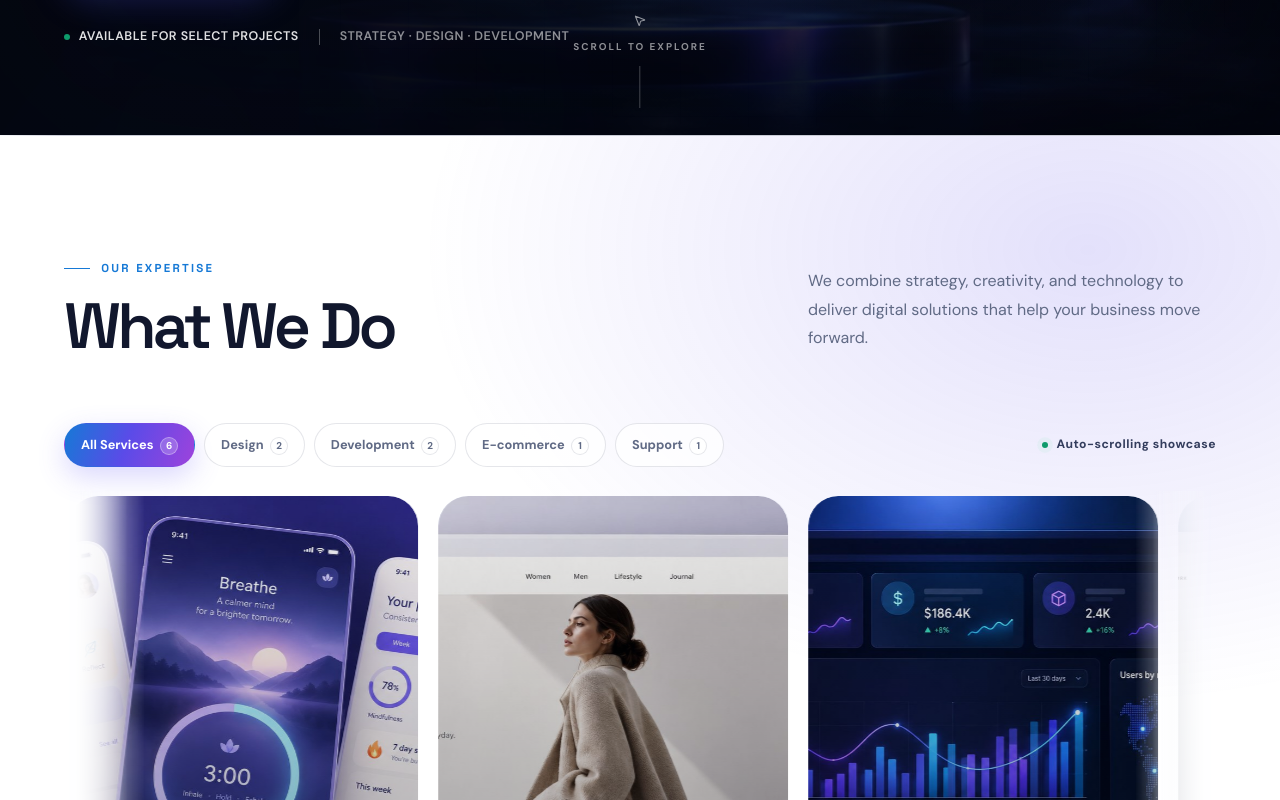
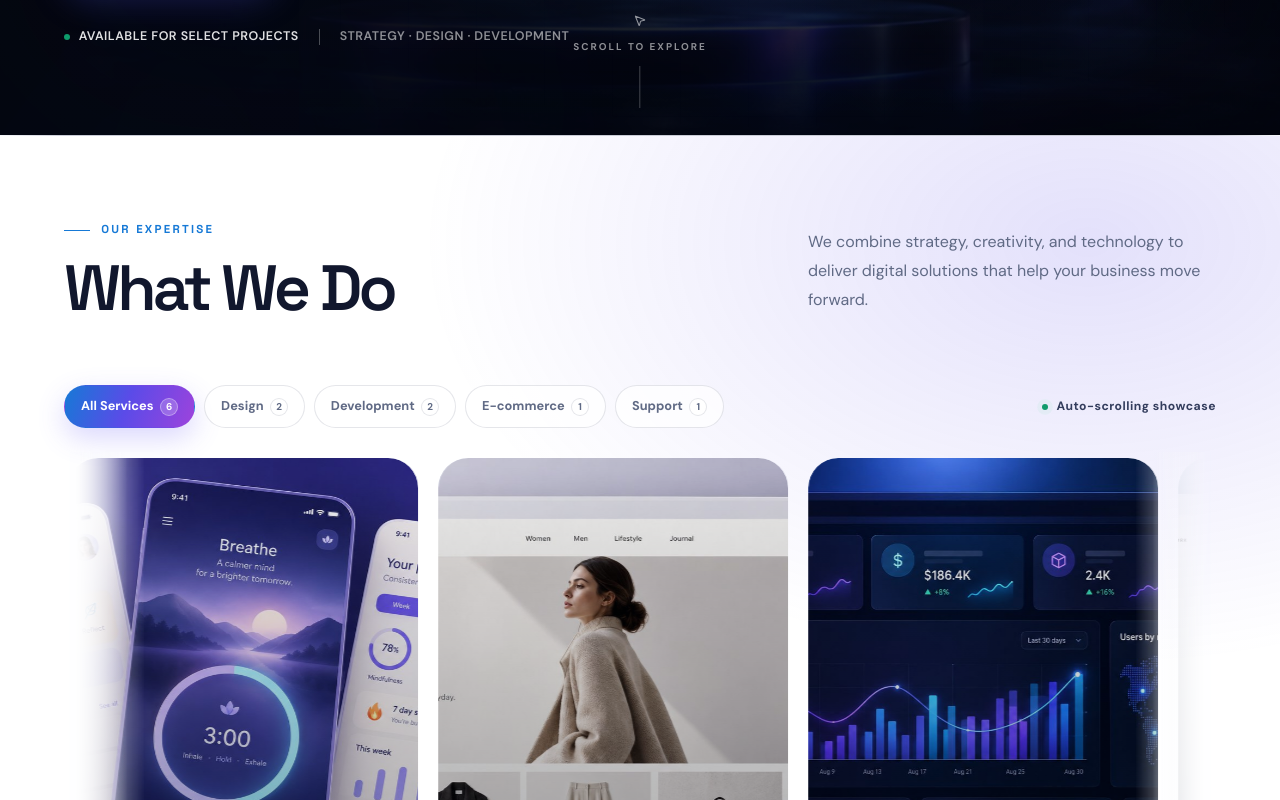
Before and after one commit to manojbarode/Aether-Studio-, a React (Vite) app: page / in a window 1280 px wide. Shown: the part 700-1500 px from the top of the page. Built offline with nearby package versions, Linux system fonts and the light colour scheme.

Commit message:
Reduce vertical spacing between sections

```diff
--- a/src/styles/global.css
+++ b/src/styles/global.css
@@ -134,7 +134,7 @@ main > .section:nth-of-type(even) {
 }
 
 .section--tight {
-  padding-block: clamp(4.5rem, 7vw, 7rem);
+  padding-block: clamp(3rem, 4.5vw, 4.5rem);
 }
 
 .section-line {
--- a/src/styles/variables.css
+++ b/src/styles/variables.css
@@ -4,7 +4,7 @@
   --font-serif: "Instrument Serif", Georgia, serif;
 
   --container: 1240px;
-  --section-space: clamp(5.5rem, 9vw, 9.5rem);
+  --section-space: clamp(3.5rem, 6vw, 6rem);
   --radius-sm: 12px;
   --radius-md: 18px;
   --radius-lg: 28px;
```
